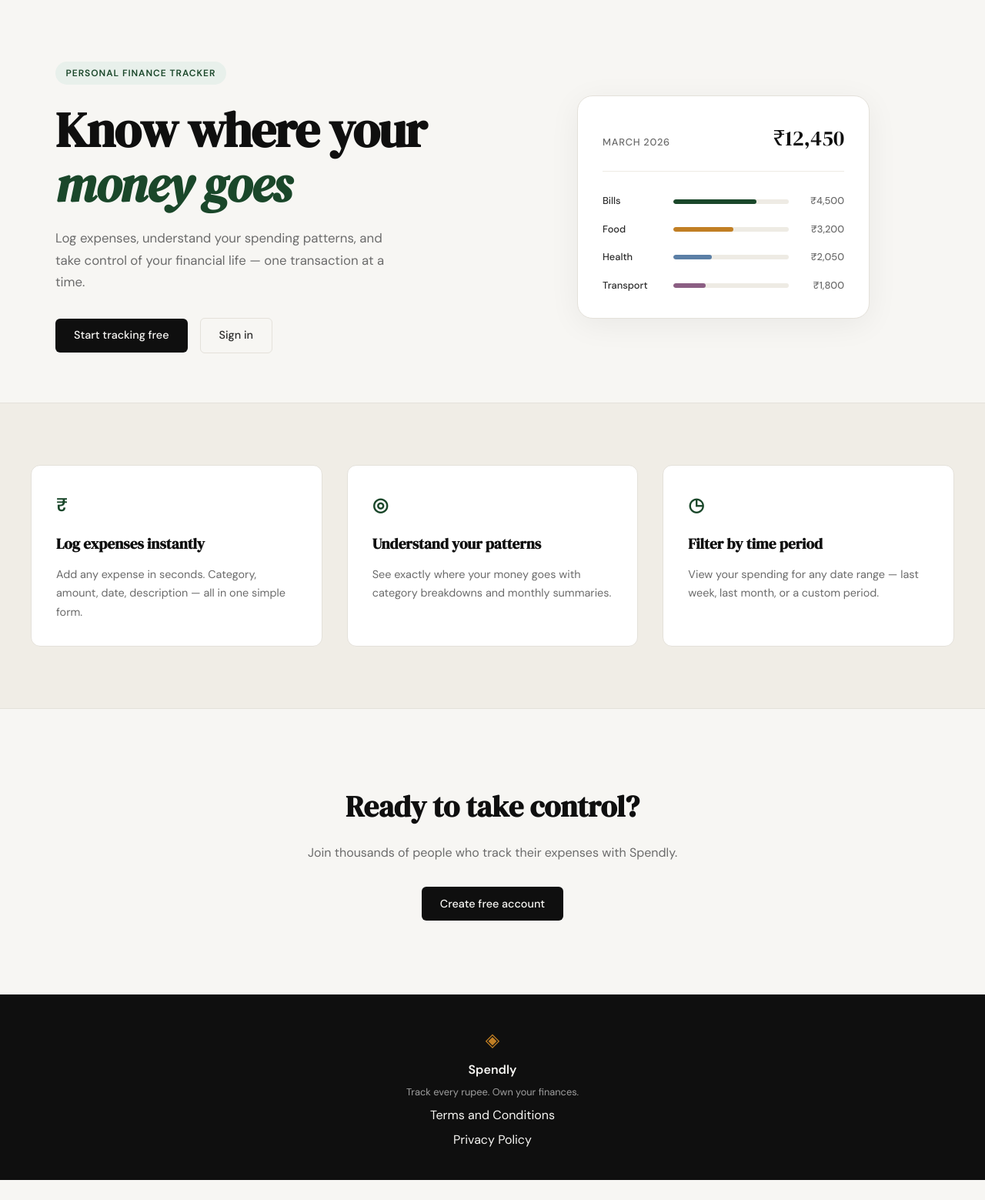
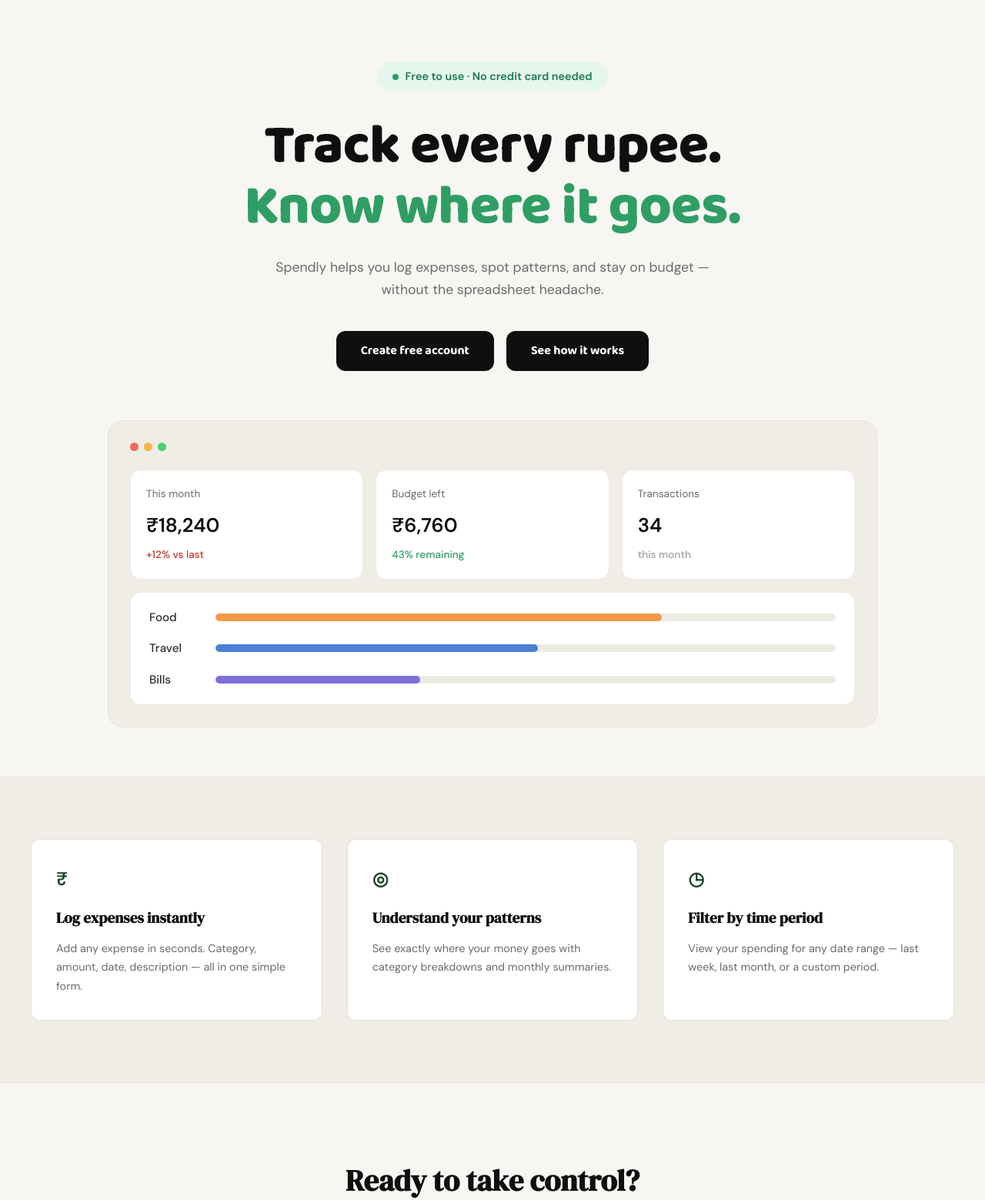
Before and after one commit to msdianprince-7/Spendly, a Flask app: page / in a window 1280 px wide. Shown: the part 61-1620 px from the top of the page at 77% size. Before the commit the page ends 1594 px from the top, so only its background shows below. Run offline with Flask 3, Linux system fonts and the light colour scheme.

Commit message:
Redesign landing page hero to match new mock
Replaces the two-column hero with a single-column, centered layout:
a "Free to use" badge, bold two-line headline, updated CTA buttons,
and a wider mock dashboard card with three stat tiles and per-category
progress bars. Styles live in a new landing.css loaded only on the
landing page, so other pages are unaffected.

Co-Authored-By: Claude Sonnet 5 <noreply@anthropic.com>

```diff
--- /dev/null
+++ b/static/css/landing.css
@@ -0,0 +1,208 @@
+/* ------------------------------------------------------------------ */
+/* Hero (landing page only)                                            */
+/* ------------------------------------------------------------------ */
+
+.hero {
+    display: block;
+    grid-template-columns: none;
+    max-width: var(--max-width);
+    margin: 0 auto;
+    padding: 5rem 2rem 4rem;
+    text-align: center;
+}
+
+.hero-inner {
+    max-width: 760px;
+    margin: 0 auto;
+}
+
+.hero-badge {
+    display: inline-flex;
+    align-items: center;
+    gap: 0.5rem;
+    background: #e5f6ec;
+    color: #1f7a4c;
+    font-size: 0.9rem;
+    font-weight: 600;
+    text-transform: none;
+    letter-spacing: normal;
+    padding: 0.5rem 1.25rem;
+    border-radius: 999px;
+    margin-bottom: 2rem;
+}
+
+.hero-badge-dot {
+    width: 8px;
+    height: 8px;
+    border-radius: 50%;
+    background: #2f9e64;
+}
+
+.hero-title {
+    font-family: 'Baloo 2', var(--font-body);
+    font-weight: 800;
+    font-size: clamp(2.75rem, 6vw, 4.5rem);
+    line-height: 1.1;
+    letter-spacing: -0.01em;
+    color: var(--ink);
+    margin-bottom: 1.5rem;
+}
+
+.hero-title-accent {
+    display: block;
+    color: #2f9e64;
+}
+
+.hero-subtitle {
+    font-size: 1.1rem;
+    color: var(--ink-muted);
+    line-height: 1.6;
+    max-width: 620px;
+    margin: 0 auto 2.5rem;
+}
+
+.hero-actions {
+    display: flex;
+    justify-content: center;
+    gap: 1rem;
+    margin-bottom: 4rem;
+}
+
+.hero-btn {
+    display: inline-block;
+    background: var(--ink);
+    color: #fff;
+    font-family: 'Baloo 2', var(--font-body);
+    font-weight: 700;
+    font-size: 1rem;
+    padding: 0.85rem 2rem;
+    border-radius: 12px;
+    text-decoration: none;
+    transition: background 0.2s;
+}
+
+.hero-btn:hover { background: var(--accent); }
+
+/* ------------------------------------------------------------------ */
+/* Hero mock card                                                      */
+/* ------------------------------------------------------------------ */
+
+.hero-visual { display: block; }
+
+.hero .mock-card {
+    max-width: 1000px;
+    margin: 0 auto;
+    background: var(--paper-warm);
+    border: 1px solid var(--border);
+    border-radius: 20px;
+    padding: 1.75rem;
+    text-align: left;
+    box-shadow: none;
+}
+
+.mock-dots {
+    display: flex;
+    gap: 0.45rem;
+    margin-bottom: 1.5rem;
+}
+
+.mock-dot {
+    width: 11px;
+    height: 11px;
+    border-radius: 50%;
+}
+
+.mock-dot-red { background: #f16a5c; }
+.mock-dot-yellow { background: #f5b942; }
+.mock-dot-green { background: #4cd070; }
+
+.mock-stats {
+    display: grid;
+    grid-template-columns: repeat(3, 1fr);
+    gap: 1rem;
+    margin-bottom: 1rem;
+}
+
+.mock-stat {
+    background: var(--paper-card);
+    border: 1px solid var(--border-soft);
+    border-radius: 14px;
+    padding: 1.25rem;
+}
+
+.mock-stat-label {
+    display: block;
+    font-size: 0.85rem;
+    color: var(--ink-muted);
+    margin-bottom: 0.6rem;
+}
+
+.mock-stat-value {
+    display: block;
+    font-size: 1.6rem;
+    font-weight: 700;
+    color: var(--ink);
+    margin-bottom: 0.4rem;
+}
+
+.mock-stat-delta {
+    display: block;
+    font-size: 0.85rem;
+    font-weight: 500;
+}
+
+.mock-stat-delta-red { color: var(--danger); }
+.mock-stat-delta-green { color: #2f9e64; }
+.mock-stat-delta-muted { color: var(--ink-faint); }
+
+.hero .mock-bars {
+    background: var(--paper-card);
+    border: 1px solid var(--border-soft);
+    border-radius: 14px;
+    padding: 1.25rem 1.5rem;
+    display: flex;
+    flex-direction: column;
+    gap: 1rem;
+}
+
+.hero .mock-bar-row {
+    display: grid;
+    grid-template-columns: 70px 1fr;
+    align-items: center;
+    gap: 1rem;
+}
+
+.hero .mock-cat {
+    font-size: 0.95rem;
+    font-weight: 500;
+    color: var(--ink-soft);
+}
+
+.hero .mock-bar-track {
+    height: 10px;
+    background: var(--border-soft);
+    border-radius: 999px;
+    overflow: hidden;
+}
+
+.hero .mock-bar {
+    height: 100%;
+    border-radius: 999px;
+}
+
+.mock-bar-food { background: #f2994a; }
+.mock-bar-travel { background: #4a7fd6; }
+.mock-bar-bills { background: #7b6fdb; }
+
+/* ------------------------------------------------------------------ */
+/* Responsive                                                          */
+/* ------------------------------------------------------------------ */
+
+@media (max-width: 900px) {
+    .hero { text-align: center; }
+    .mock-stats { grid-template-columns: 1fr; }
+}
+
+@media (max-width: 600px) {
+    .hero-actions { flex-direction: column; align-items: center; }
+}
--- a/templates/landing.html
+++ b/templates/landing.html
@@ -1,60 +1,77 @@
 {% extends "base.html" %}
 
 {% block title %}Spendly — Track Every Rupee{% endblock %}
+
+{% block head %}
+<link rel="preconnect" href="https://fonts.googleapis.com">
+<link rel="preconnect" href="https://fonts.gstatic.com" crossorigin>
+<link href="https://fonts.googleapis.com/css2?family=Baloo+2:wght@600;700;800&display=swap" rel="stylesheet">
+<link rel="stylesheet" href="{{ url_for('static', filename='css/landing.css') }}">
+{% endblock %}
 
 {% block content %}
 
 <section class="hero">
     <div class="hero-inner">
-        <div class="hero-badge">Personal Finance Tracker</div>
+        <div class="hero-badge">
+            <span class="hero-badge-dot"></span>
+            Free to use · No credit card needed
+        </div>
         <h1 class="hero-title">
-            Know where your<br>
-            <em>money goes</em>
+            Track every rupee.<br>
+            <span class="hero-title-accent">Know where it goes.</span>
         </h1>
         <p class="hero-subtitle">
-            Log expenses, understand your spending patterns,
-            and take control of your financial life —
-            one transaction at a time.
+            Spendly helps you log expenses, spot patterns, and stay
+            on budget — without the spreadsheet headache.
         </p>
         <div class="hero-actions">
-            <a href="{{ url_for('register') }}" class="btn-primary">Start tracking free</a>
-            <a href="{{ url_for('login') }}" class="btn-ghost">Sign in</a>
+            <a href="{{ url_for('register') }}" class="hero-btn">Create free account</a>
+            <a href="#" class="hero-btn">See how it works</a>
         </div>
     </div>
     <div class="hero-visual">
         <div class="mock-card">
-            <div class="mock-card-header">
-                <span class="mock-label">March 2026</span>
-                <span class="mock-total">₹12,450</span>
+            <div class="mock-dots">
+                <span class="mock-dot mock-dot-red"></span>
+                <span class="mock-dot mock-dot-yellow"></span>
+                <span class="mock-dot mock-dot-green"></span>
+            </div>
+            <div class="mock-stats">
+                <div class="mock-stat">
+                    <span class="mock-stat-label">This month</span>
+                    <span class="mock-stat-value">₹18,240</span>
+                    <span class="mock-stat-delta mock-stat-delta-red">+12% vs last</span>
+                </div>
+                <div class="mock-stat">
+                    <span class="mock-stat-label">Budget left</span>
+                    <span class="mock-stat-value">₹6,760</span>
+                    <span class="mock-stat-delta mock-stat-delta-green">43% remaining</span>
+                </div>
+                <div class="mock-stat">
+                    <span class="mock-stat-label">Transactions</span>
+                    <span class="mock-stat-value">34</span>
+                    <span class="mock-stat-delta mock-stat-delta-muted">this month</span>
+                </div>
             </div>
             <div class="mock-bars">
                 <div class="mock-bar-row">
+                    <span class="mock-cat">Food</span>
+                    <div class="mock-bar-track">
+                        <div class="mock-bar mock-bar-food" style="width: 72%"></div>
+                    </div>
+                </div>
+                <div class="mock-bar-row">
+                    <span class="mock-cat">Travel</span>
+                    <div class="mock-bar-track">
+                        <div class="mock-bar mock-bar-travel" style="width: 52%"></div>
+                    </div>
+                </div>
+                <div class="mock-bar-row">
                     <span class="mock-cat">Bills</span>
                     <div class="mock-bar-track">
-                        <div class="mock-bar" style="width: 72%"></div>
+                        <div class="mock-bar mock-bar-bills" style="width: 33%"></div>
                     </div>
-                    <span class="mock-amt">₹4,500</span>
-                </div>
-                <div class="mock-bar-row">
-                    <span class="mock-cat">Food</span>
-                    <div class="mock-bar-track">
-                        <div class="mock-bar mock-bar-2" style="width: 52%"></div>
-                    </div>
-                    <span class="mock-amt">₹3,200</span>
-                </div>
-                <div class="mock-bar-row">
-                    <span class="mock-cat">Health</span>
-                    <div class="mock-bar-track">
-                        <div class="mock-bar mock-bar-3" style="width: 33%"></div>
-                    </div>
-                    <span class="mock-amt">₹2,050</span>
-                </div>
-                <div class="mock-bar-row">
-                    <span class="mock-cat">Transport</span>
-                    <div class="mock-bar-track">
-                        <div class="mock-bar mock-bar-4" style="width: 28%"></div>
-                    </div>
-                    <span class="mock-amt">₹1,800</span>
                 </div>
             </div>
         </div>
```
